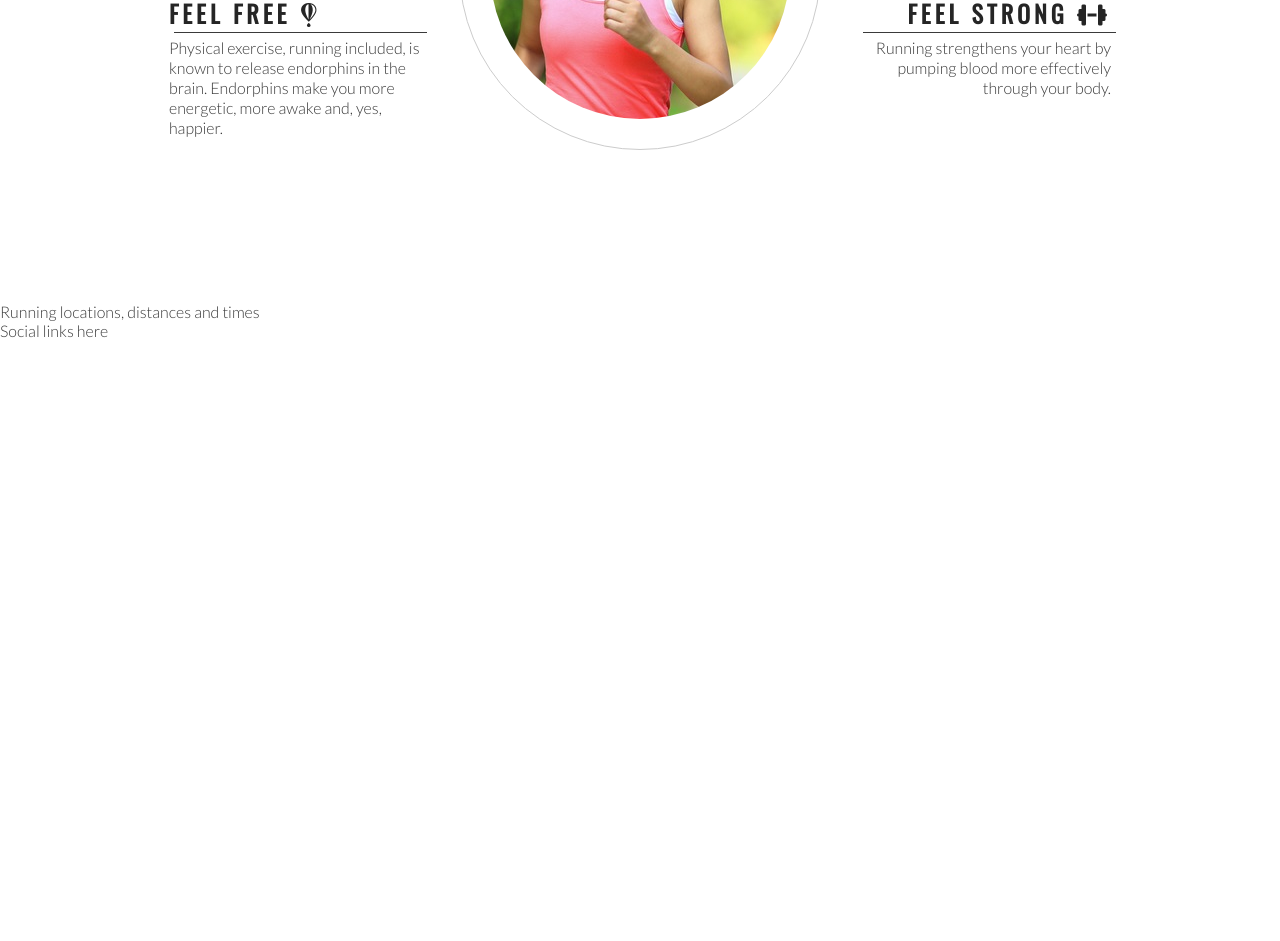
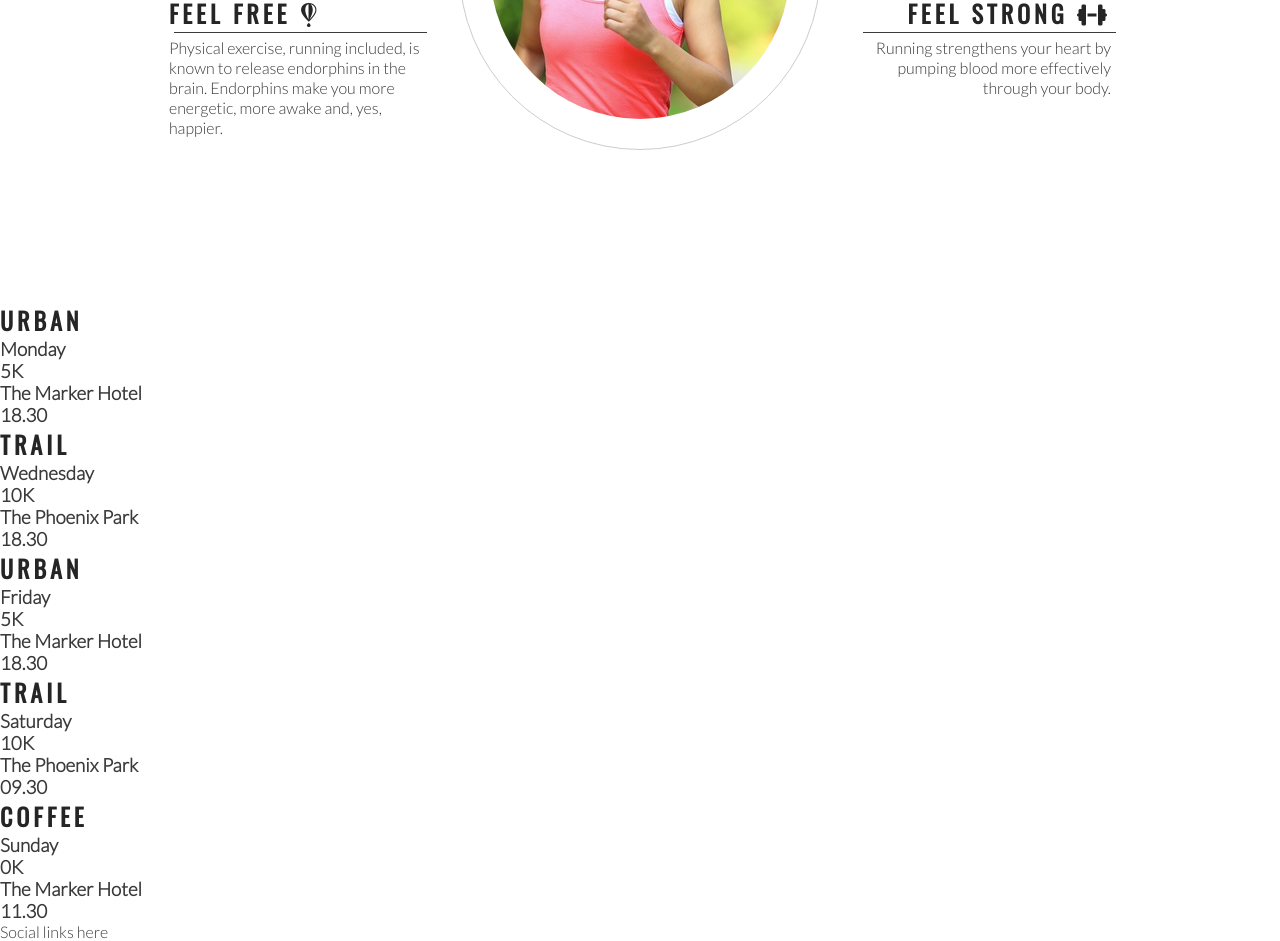
Before and after one commit to Matthew-Hurrell/love-running-code-along, a plain HTML site: page index.html in a window 1280 px wide. Shown: the part 993-1934 px from the top of the page. Before the commit the page ends 1333 px from the top, so only its background shows below. Drawn offline with nearby package versions, Linux system fonts and the light colour scheme.

Commit message:
Add meetup times main structure

```diff
--- a/index.html
+++ b/index.html
@@ -76,7 +76,41 @@
         </div>
     </section>
     <section>
-        Running locations, distances and times
+        <div>
+            <h2>Urban</h2>
+            <h3>Monday</h3>
+            <h3>5K</h3>
+            <h3>The Marker Hotel</h3>
+            <h3>18.30</h3>
+        </div>
+        <div>
+            <h2>Trail</h2>
+            <h3>Wednesday</h3>
+            <h3>10K</h3>
+            <h3>The Phoenix Park</h3>
+            <h3>18.30</h3>
+        </div>
+        <div>
+            <h2>Urban</h2>
+            <h3>Friday</h3>
+            <h3>5K</h3>
+            <h3>The Marker Hotel</h3>
+            <h3>18.30</h3>
+        </div>
+        <div>
+            <h2>Trail</h2>
+            <h3>Saturday</h3>
+            <h3>10K</h3>
+            <h3>The Phoenix Park</h3>
+            <h3>09.30</h3>
+        </div>
+        <div>
+            <h2>Coffee</h2>
+            <h3>Sunday</h3>
+            <h3>0K</h3>
+            <h3>The Marker Hotel</h3>
+            <h3>11.30</h3>
+        </div>
     </section>
     <footer>
         Social links here
```
